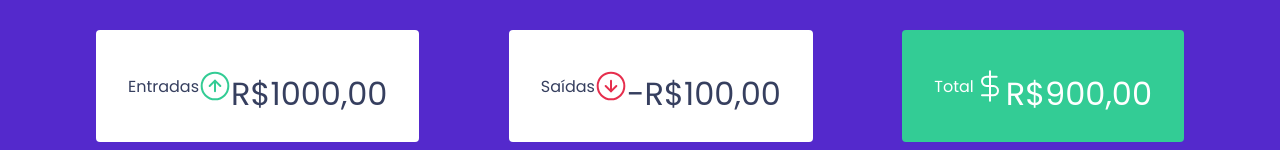
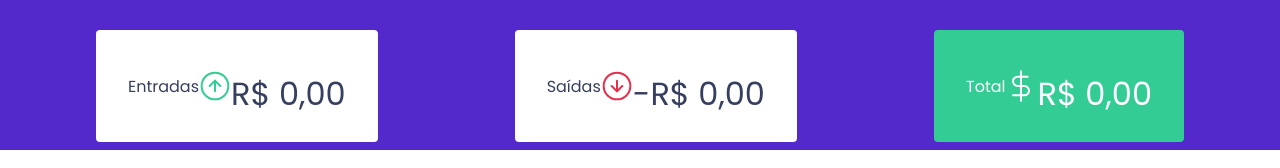
Before and after one commit to diegosottani/dtmoney, a React (Create React App) app: page / in a window 1280 px wide. Shown: the part 122-290 px from the top of the page. Built offline with nearby package versions, Linux system fonts and the light colour scheme; no server answers; what miragejs would draw is missing.

Commit message:
Inserindo na tabela, os dados do Modal

```diff
--- a/src/TransactionsContext.tsx
+++ b/src/TransactionsContext.tsx
@@ -31,8 +31,17 @@ export function TransactionProvider({children}: TransactionProviderProps) {
             .then(response => setTransactions(response.data.transactions))
     }, [])
 
-    async function createTransaction(transaction: TransactionInput){
-        await api.post('/transactions', transaction)
+    async function createTransaction(transactionInput: TransactionInput){
+        const response = await api.post('/transactions', {
+            ...transactionInput,
+            createdAt: new Date()
+        })
+        const { transaction } = response.data
+
+        setTransactions([
+            ...transactions,
+            transaction
+        ])
     }
 
     return(
--- a/src/components/NewTransactionModal/index.tsx
+++ b/src/components/NewTransactionModal/index.tsx
@@ -1,10 +1,12 @@
-import Modal from "react-modal";
+import { FormEvent, useContext, useState } from "react"
+import Modal from "react-modal"
+
 import incomeImg from '../../assets/income.svg'
 import outcomeImg from '../../assets/outcome.svg'
 import closeImg from '../../assets/close.svg'
+
 import { Container, TransactionTypeContainer, RadioBox } from './styles'
-import { FormEvent, useContext, useState } from "react";
-import { TransactionsContext } from "../../TransactionsContext";
+import { TransactionsContext } from "../../TransactionsContext"
 interface NewTransactionModalProps{
     isOpen: boolean
     onRequestClose: () => void
@@ -26,8 +28,11 @@ export function NewTransactionModal(props: NewTransactionModalProps) {
             category,
             type
         })
-
-        onRequestClose()
+        setTitle('')
+        setAmount(0)
+        setCategory('')
+        setType('')
+        props.onRequestClose()
     }
 
     return (
--- a/src/components/Summary/index.tsx
+++ b/src/components/Summary/index.tsx
@@ -1,3 +1,4 @@
+import { transitions } from 'polished';
 import { useContext } from 'react';
 import incomeImg from '../../assets/income.svg';
 import outcomeImg from '../../assets/outcome.svg';
@@ -9,27 +10,65 @@ import { Container } from "./styles";
 export function Summary(){
     const { transactions } = useContext(TransactionsContext)
 
+    // const totalDeposits = transactions.reduce((acc, transaction) => {
+    //     if(transaction.type === 'deposit'){
+    //         return acc + transaction.amount
+    //     }
+    //     return acc
+    // }, 0)
+
+    const summary = transactions.reduce((acc, transaction) => {
+        if(transaction.type === 'deposit'){
+            acc.deposits += transaction.amount
+            acc.total += transaction.amount
+        } else{
+            acc.withdraws += transaction.amount
+            acc.total -= transaction.amount
+        }
+        return acc
+    }, {
+        deposits: 0,
+        withdraws: 0,
+        total: 0
+    })
+
     return(
         <Container>
             <div>
                 <header>
                     <p>Entradas</p>
                     <img src={incomeImg} alt="Entradas" />
-                    <strong>R$1000,00</strong>
+                    <strong>
+                        {new Intl.NumberFormat('pt-BR',{
+                            style: 'currency',
+                            currency: 'BRL'
+                        }).format(summary.deposits)}
+                    </strong>
                 </header>
             </div>
             <div>
                 <header>
                     <p>Saídas</p>
                     <img src={outcomeImg} alt="Entradas" />
-                    <strong>-R$100,00</strong>
+                    <strong>
+                        -
+                        {new Intl.NumberFormat('pt-BR',{
+                            style: 'currency',
+                            currency: 'BRL'
+                        }).format(summary.withdraws)}
+                    </strong>
                 </header>
             </div>
             <div className="highlight-background">
                 <header>
                     <p>Total</p>
                     <img src={totalImg} alt="Entradas" />
-                    <strong>R$900,00</strong>
+                    <strong>
+                        {new Intl.NumberFormat('pt-BR',{
+                            style: 'currency',
+                            currency: 'BRL'
+                        }).format(summary.total)}
+                    </strong>
                 </header>
             </div>
         </Container>
```
